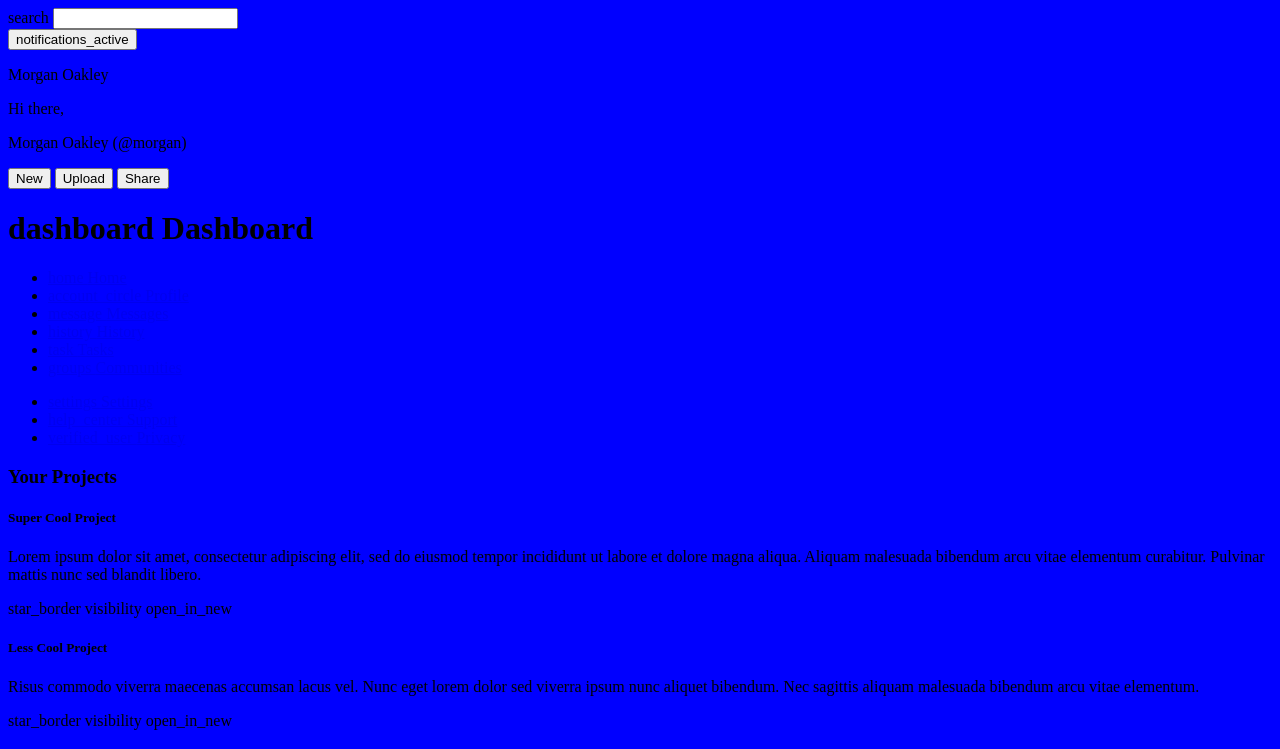
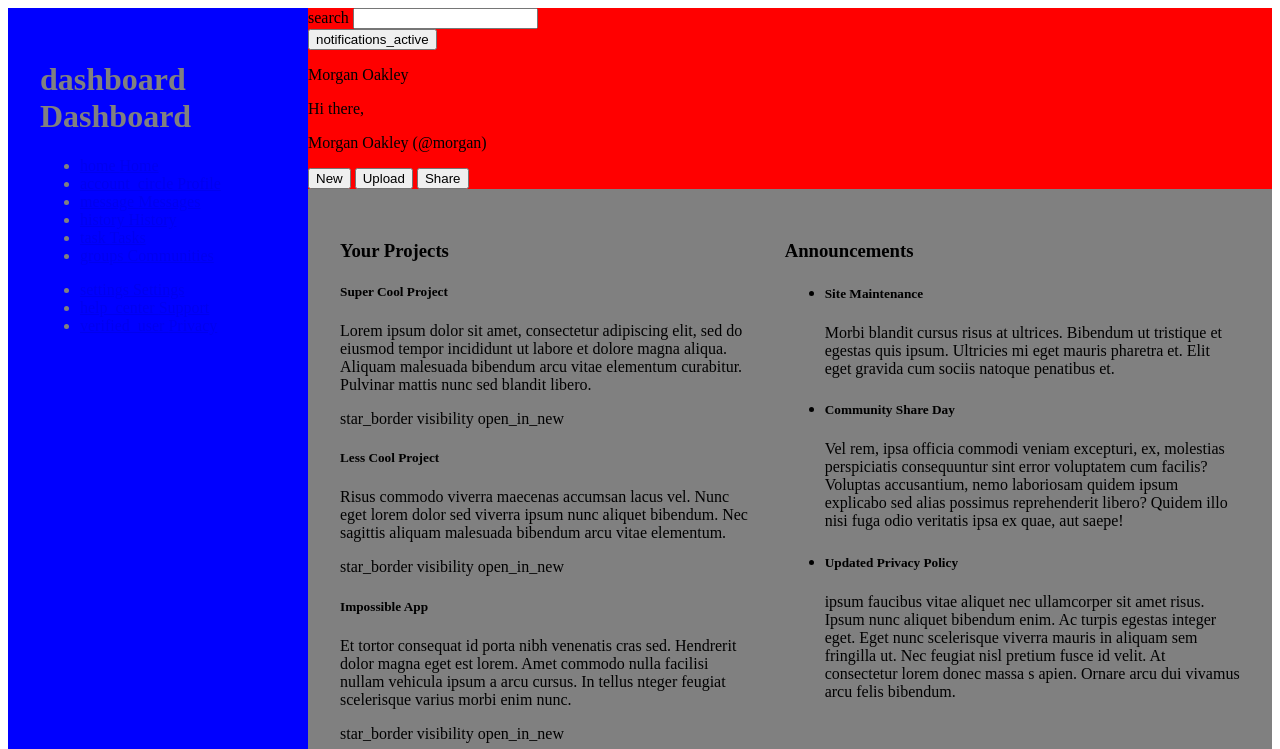
Before and after one commit to Steven-Jarmell/Odin-Project-Projects, a plain HTML site: page admin-dashboard/index.html in a window 1280 px wide. Shown: the top 749 px of the page. Drawn offline with Linux system fonts and the light colour scheme.

Commit message:
Created initial layout using css grid

```diff
--- a/admin-dashboard/styles.css
+++ b/admin-dashboard/styles.css
@@ -1,3 +1,51 @@
-:root {
+body {
+    height: 100vh;
+    display: grid;
+    grid-template-columns: 300px 1fr;
+    grid-template-rows: auto 1fr;
+    grid-template-areas: 'sidebar header'
+                         'sidebar content';
+}
+
+/* Sidebar */
+
+.sidebar {
     background-color: blue;
+    color: gray;
+    grid-area: sidebar;
+    padding: 2rem;
 }
+
+/* Header */
+
+.header {
+    background-color: red;
+    grid-area: header;
+    padding: 1.5rem 3 rem;
+}
+
+/* Content */
+
+.content {
+    grid-area: content;
+    background-color: gray;
+    padding: 2rem;
+    display: grid;
+    grid-template-areas: 'projects announcements'
+                         'projects trending';
+    overflow: auto;
+    gap: 2rem;
+
+}
+
+.projects {
+    grid-area: projects;
+}
+
+.announcements {
+    grid-area: announcements;
+}
+
+.trending {
+    grid-area: trending;
+}
```
